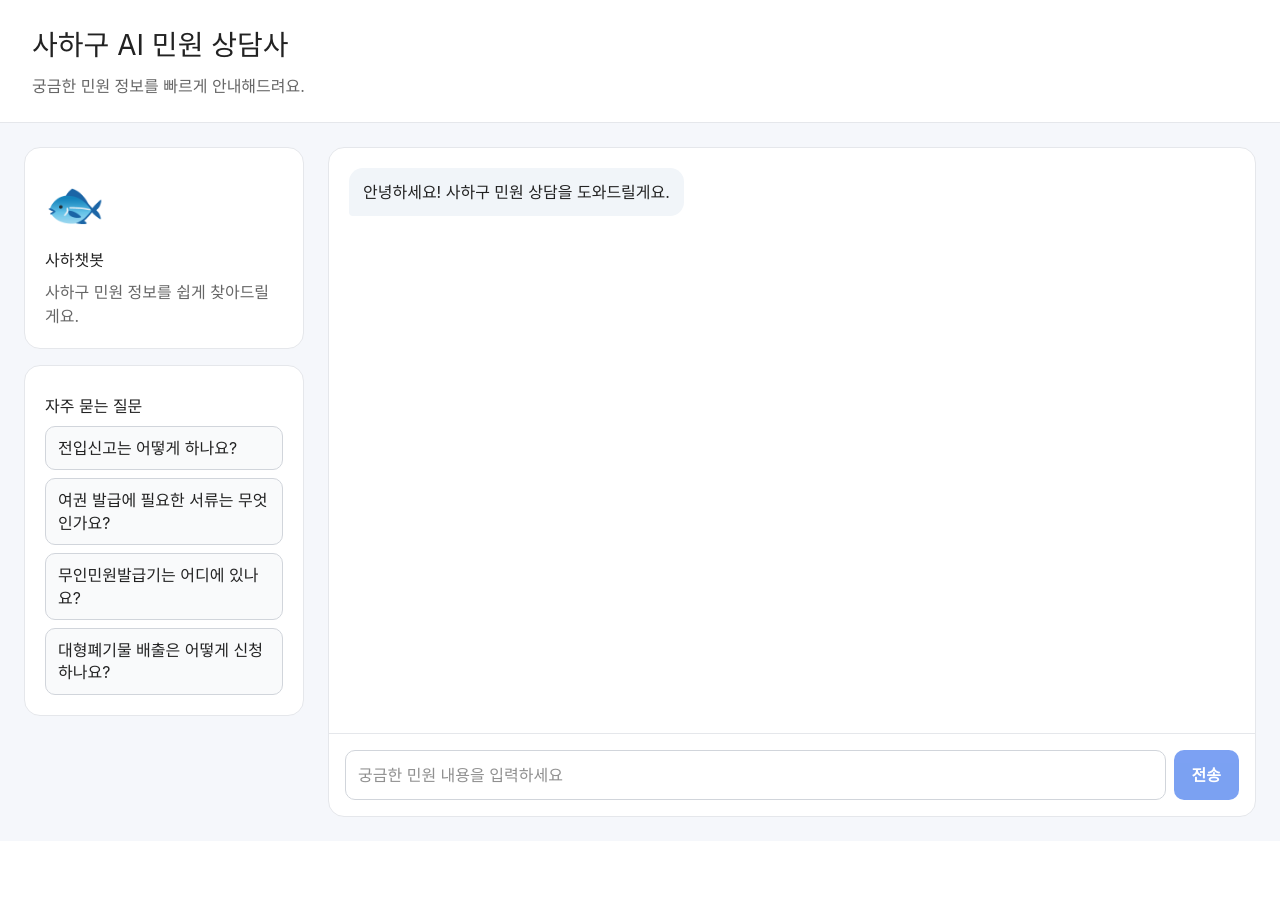
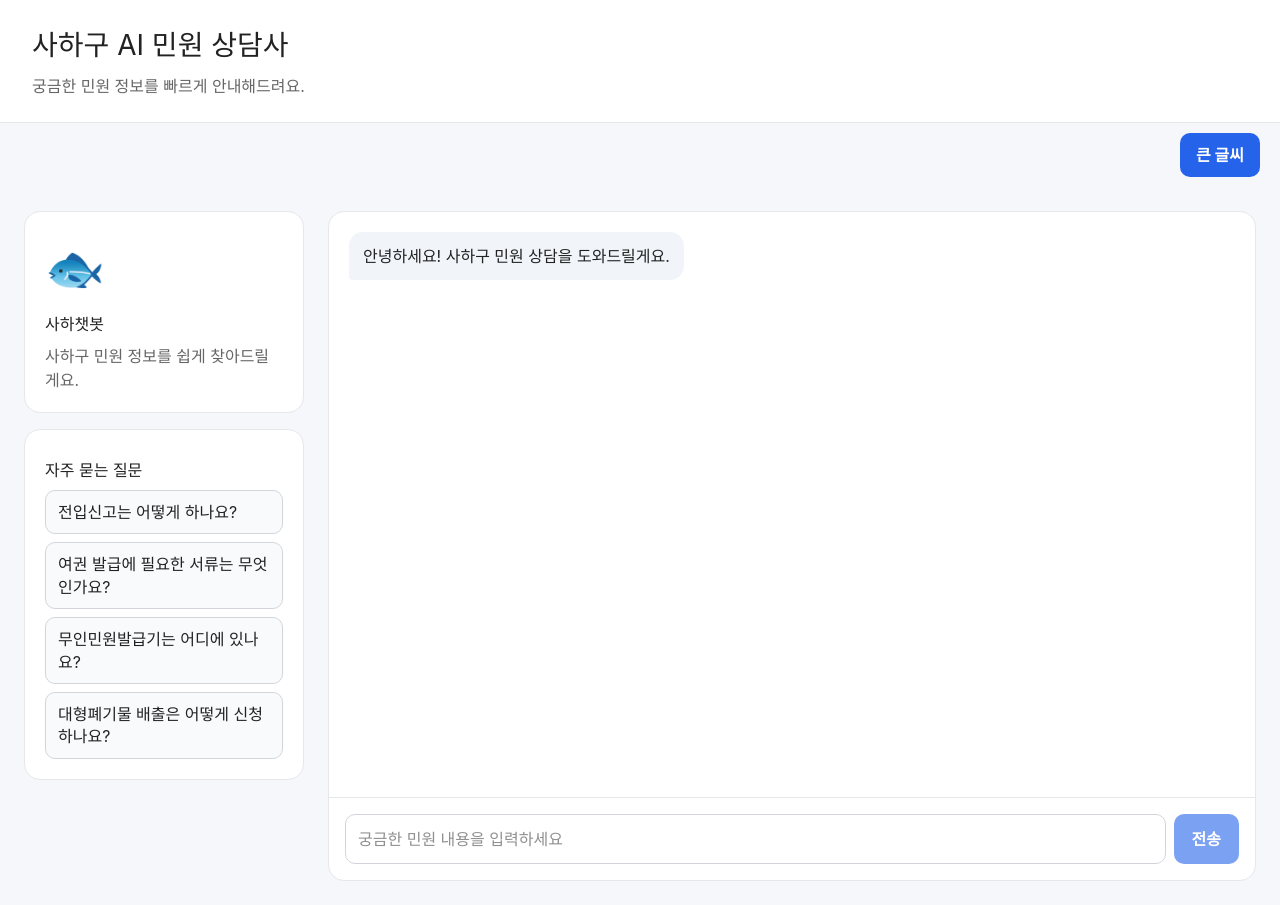
Before and after one commit to dainkim621/Saha_AI_Counselor, a React (Vite) app in the folder frontend/: page / in a window 1280 px wide. Before the commit the page ends 841 px from the top, so only its background shows below. Built offline with nearby package versions, Linux system fonts and the light colour scheme.

Commit message:
큰글씨 모드

```diff
--- a/frontend/src/App.css
+++ b/frontend/src/App.css
@@ -206,3 +206,49 @@
     max-width: 85%;
   }
 }
+/* 접근성 큰 글씨 모드 */
+
+.accessibility-bar {
+  display: flex;
+  justify-content: flex-end;
+  padding: 10px 20px;
+}
+
+.accessibility-bar button {
+  padding: 10px 16px;
+  border: none;
+  border-radius: 10px;
+  background-color: #2563eb;
+  color: white;
+  cursor: pointer;
+  font-weight: bold;
+}
+
+.accessibility-bar button:hover {
+  background-color: #1d4ed8;
+}
+
+/* 큰 글씨 모드 */
+
+.large-text {
+  font-size: 1.2rem;
+}
+
+.large-text .message-bubble {
+  font-size: 1.15rem;
+  line-height: 1.8;
+}
+
+.large-text input {
+  font-size: 1.1rem;
+}
+
+.large-text button {
+  font-size: 1.05rem;
+}
+
+.large-text h1,
+.large-text h2,
+.large-text h3 {
+  font-size: 1.4em;
+}
--- a/frontend/src/App.tsx
+++ b/frontend/src/App.tsx
@@ -21,6 +21,7 @@ function App() {
   ]);
 
   const [isLoading, setIsLoading] = useState(false);
+  const [isLargeText, setIsLargeText] = useState(false);
 
   // 현재는 백엔드 없이 mock 답변으로 프론트 동작 확인
   const sendMessage = async (question: string) => {
@@ -48,8 +49,13 @@ function App() {
   };
 
   return (
-    <div className="app">
+    <div className={isLargeText ? "app large-text" : "app"}>
       <Header />
+      <div className="accessibility-bar">
+  <button onClick={() => setIsLargeText(!isLargeText)}>
+    {isLargeText ? "기본 글씨" : "큰 글씨"}
+  </button>
+</div>
 
       <main className="main-layout">
         <section className="left-section">
```
